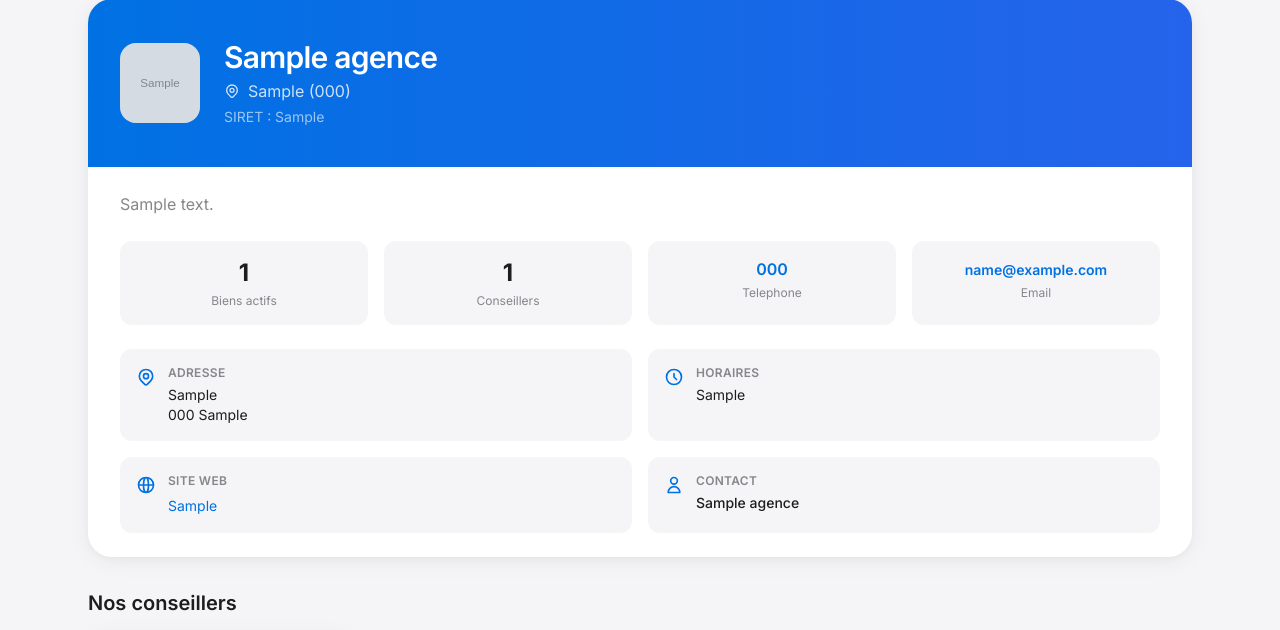
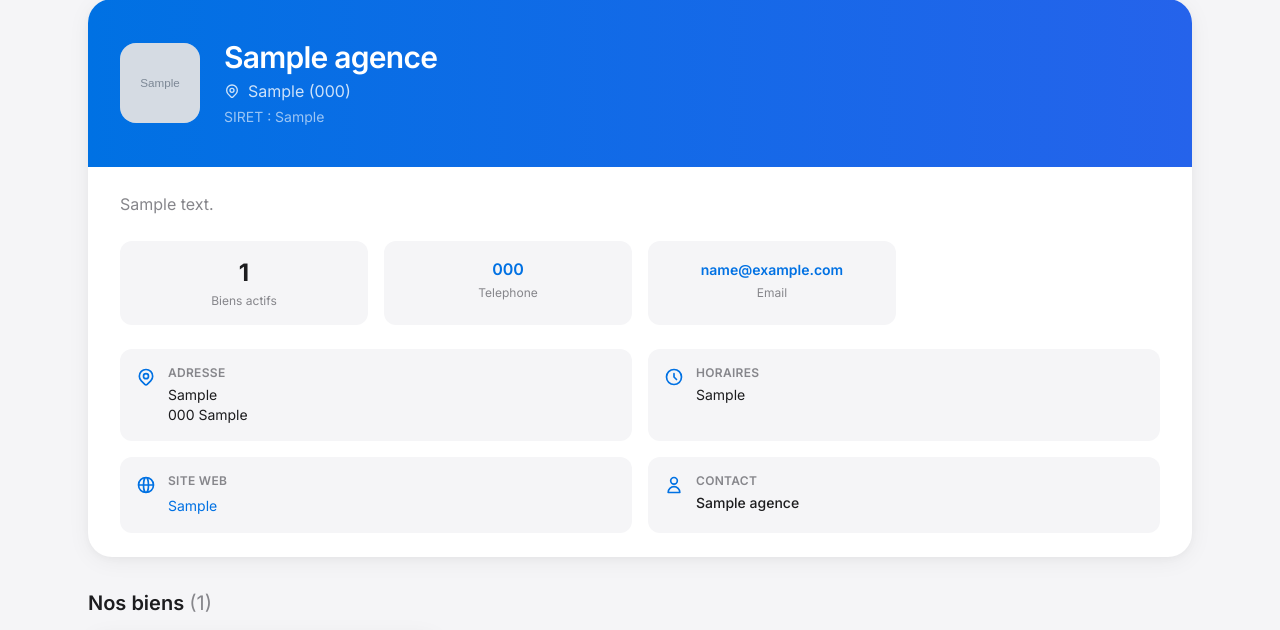
Before and after one commit to CharlT24/social-immo, a Django app: page /agence/1/ in a window 1280 px wide. Shown: the part 162-792 px from the top of the page. Run offline with Django 5.2, Linux system fonts and the light colour scheme; tables that the repository leaves empty hold one stand-in row (values such as "Sample post"); grey boxes marked "Sample" are stand-in pictures; some libraries are stand-ins or nearby versions.

Commit message:
Add mise en avant (featured listings) + random homepage + hide agents on agency page
- New field mise_en_avant on Annonce model (migration 0015)
- Homepage: listings rotate randomly on each refresh, featured first
- Search results: featured listings always appear first (respects filters)
- Admin can toggle featured status from listing detail page
- Badge "A la une" on featured listing cards
- Agency public page: removed conseillers section, show only listings
- Locaux pro page: featured listings first

Co-Authored-By: Claude Opus 4.6 <noreply@anthropic.com>

```diff
--- a/listings/models.py
+++ b/listings/models.py
@@ -77,6 +77,7 @@ class Annonce(models.Model):
     updated_at = models.DateTimeField(auto_now=True)
     is_active = models.BooleanField(default=True)
     is_inspiration = models.BooleanField(default=False)
+    mise_en_avant = models.BooleanField(default=False, verbose_name='Mise à la une')
 
     INSPIRATION_CHOICES = [
         ('chaleureux', 'Foyer chaleureux'),
--- a/listings/urls.py
+++ b/listings/urls.py
@@ -52,6 +52,8 @@ urlpatterns = [
     path('agence/<int:agence_id>/', views.agence_profil, name='agence_profil'),
     # Locaux pro
     path('locaux-professionnels/', views.locaux_pro, name='locaux_pro'),
+    # Mise en avant
+    path('gestion/annonce/<int:annonce_id>/une/', views.toggle_mise_en_avant, name='toggle_mise_en_avant'),
     # Moderation
     path('gestion/commentaire/<int:commentaire_id>/supprimer/', views.supprimer_commentaire, name='supprimer_commentaire'),
     # Estimation
--- a/listings/views.py
+++ b/listings/views.py
@@ -34,23 +34,23 @@ def homepage(request):
     count_vente = Annonce.objects.filter(is_active=True, type_transaction='V').count()
     count_location = Annonce.objects.filter(is_active=True, type_transaction='L').count()
 
-    # 3 biens Prestige (> 500 000 €, hors pro)
+    # 3 biens Prestige (> 500 000 €, hors pro) - aleatoire a chaque refresh
     biens_prestige = Annonce.objects.filter(
         is_active=True, prix__gt=500000
     ).exclude(
         type_transaction__in=['F', 'B']
     ).prefetch_related(
         Prefetch('photos', queryset=Photo.objects.order_by('ordre'))
-    ).order_by('-created_at')[:3]
-
-    # 3 biens accessibles (<= 500 000 €, hors pro)
+    ).order_by('-mise_en_avant', '?')[:3]
+
+    # 3 biens accessibles (<= 500 000 €, hors pro) - aleatoire a chaque refresh
     biens_accessibles = Annonce.objects.filter(
         is_active=True, prix__gt=0, prix__lte=500000
     ).exclude(
         type_transaction__in=['F', 'B']
     ).prefetch_related(
         Prefetch('photos', queryset=Photo.objects.order_by('ordre'))
-    ).order_by('-created_at')[:3]
+    ).order_by('-mise_en_avant', '?')[:3]
 
     # Villes populaires (top 12 par nombre d'annonces)
     villes_populaires = Annonce.objects.filter(
@@ -126,14 +126,14 @@ def search_results(request):
         if valid_dpe:
             annonces = annonces.filter(dpe_etiquette_conso__in=valid_dpe)
 
-    # Tri
+    # Tri - mise en avant toujours en premier
     sort_map = {
         'prix_asc': 'prix',
         'prix_desc': '-prix',
         'surface': '-surface',
         'date': '-created_at',
     }
-    annonces = annonces.order_by(sort_map.get(tri, '-created_at'))
+    annonces = annonces.order_by('-mise_en_avant', sort_map.get(tri, '-created_at'))
 
     result_count = annonces.count()
 
@@ -1841,15 +1841,13 @@ def agence_profil(request, agence_id):
     agence = get_object_or_404(Agence, id=agence_id, is_active=True)
     biens = Annonce.objects.filter(
         client_reference=agence.reference, is_active=True
-    ).prefetch_related('photos')[:24]
-    conseillers = agence.conseillers.filter(is_active=True)
+    ).prefetch_related('photos').order_by('-mise_en_avant', '-created_at')[:24]
     nb_biens_total = Annonce.objects.filter(
         client_reference=agence.reference, is_active=True
     ).count()
     context = {
         'agence': agence,
         'biens': biens,
-        'conseillers': conseillers,
         'nb_biens_total': nb_biens_total,
     }
     return render(request, 'listings/agence_profil.html', context)
@@ -1943,6 +1941,26 @@ def assigner_estimation(request, estimation_id):
 
 
 @login_required
+def toggle_mise_en_avant(request, annonce_id):
+    """Toggle mise a la une d'une annonce - admin uniquement"""
+    if not request.user.is_staff:
+        return HttpResponseForbidden("Acces reserve aux administrateurs.")
+
+    annonce = get_object_or_404(Annonce, id=annonce_id)
+    annonce.mise_en_avant = not annonce.mise_en_avant
+    annonce.save(update_fields=['mise_en_avant'])
+
+    status = 'mise a la une' if annonce.mise_en_avant else 'retiree de la une'
+    messages.success(request, f'{annonce.reference} {status}.')
+
+    # Rediriger vers la page d'origine
+    next_url = request.GET.get('next', request.META.get('HTTP_REFERER', ''))
+    if next_url:
+        return redirect(next_url)
+    return redirect('listings:dashboard')
+
+
+@login_required
 @require_POST
 def supprimer_commentaire(request, commentaire_id):
     """Suppression d'un commentaire - admin uniquement"""
@@ -1977,7 +1995,7 @@ def locaux_pro(request):
         'surface': '-surface',
         'date': '-created_at',
     }
-    annonces = annonces.order_by(sort_map.get(tri, '-created_at'))
+    annonces = annonces.order_by('-mise_en_avant', sort_map.get(tri, '-created_at'))
 
     result_count = annonces.count()
 
--- a/templates/listings/agence_profil.html
+++ b/templates/listings/agence_profil.html
@@ -47,10 +47,6 @@
                 <div class="text-center p-4 bg-apple-bg rounded-xl">
                     <div class="text-2xl font-bold text-apple-text">{{ nb_biens_total }}</div>
                     <div class="text-xs text-apple-gray mt-1">Biens actifs</div>
-                </div>
-                <div class="text-center p-4 bg-apple-bg rounded-xl">
-                    <div class="text-2xl font-bold text-apple-text">{{ conseillers.count }}</div>
-                    <div class="text-xs text-apple-gray mt-1">Conseillers</div>
                 </div>
                 {% if agence.contact_telephone %}
                 <div class="text-center p-4 bg-apple-bg rounded-xl">
@@ -111,25 +107,6 @@
         </div>
     </div>
 
-    <!-- Conseillers -->
-    {% if conseillers %}
-    <div class="mb-8">
-        <h2 class="text-xl font-semibold mb-4">Nos conseillers</h2>
-        <div class="grid grid-cols-2 md:grid-cols-3 lg:grid-cols-4 gap-4">
-            {% for c in conseillers %}
-            <div class="bg-white rounded-2xl p-5 shadow-apple text-center">
-                <div class="w-12 h-12 bg-emerald-600 rounded-full flex items-center justify-center mx-auto mb-3">
-                    <span class="text-sm font-bold text-white">{{ c.nom|truncatechars:2|upper }}</span>
-                </div>
-                <h3 class="font-semibold text-sm">{{ c.nom }}</h3>
-                {% if c.telephone %}<p class="text-xs text-apple-gray mt-1">{{ c.telephone }}</p>{% endif %}
-                <a href="mailto:{{ c.email }}" class="text-xs text-apple-blue hover:underline mt-1 block">{{ c.email }}</a>
-            </div>
-            {% endfor %}
-        </div>
-    </div>
-    {% endif %}
-
     <!-- Biens de l'agence -->
     <div>
         <h2 class="text-xl font-semibold mb-4">Nos biens <span class="text-apple-gray font-normal">({{ nb_biens_total }})</span></h2>
```
Also changed, not shown: templates/listings/listing_detail.html (+9 -2 lines), templates/listings/search_results.html (+6 -1 lines), listings/migrations/0015_mise_en_avant.py (added).
